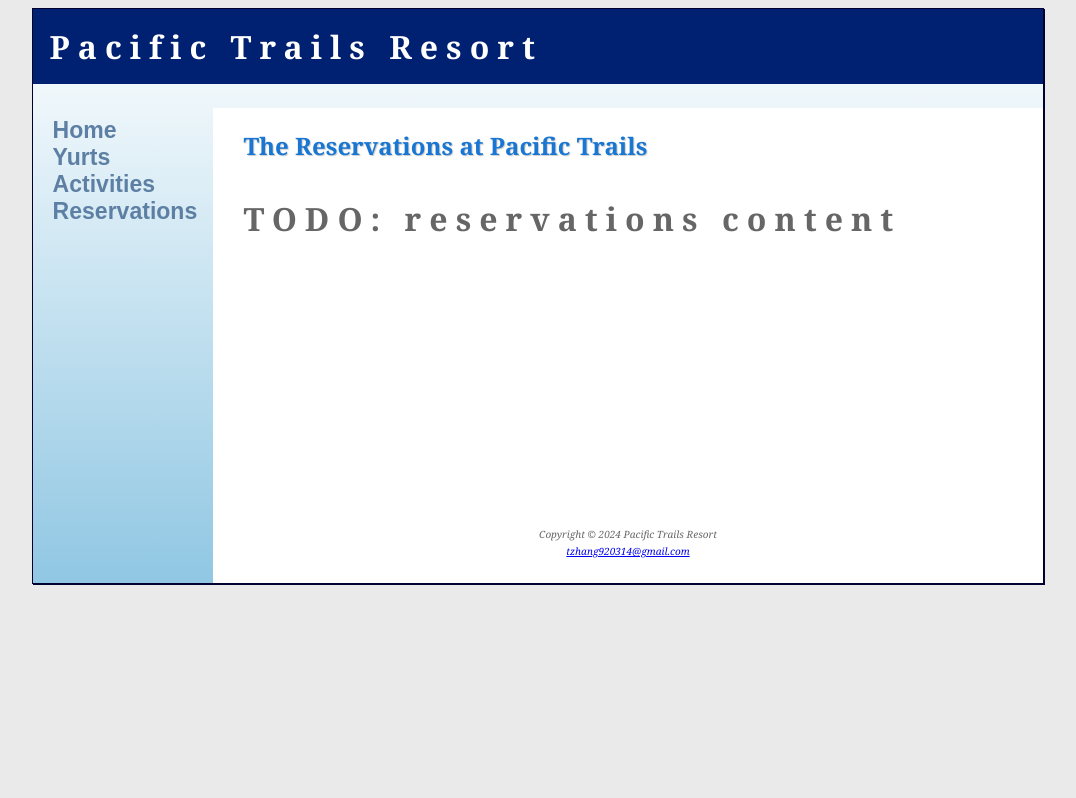
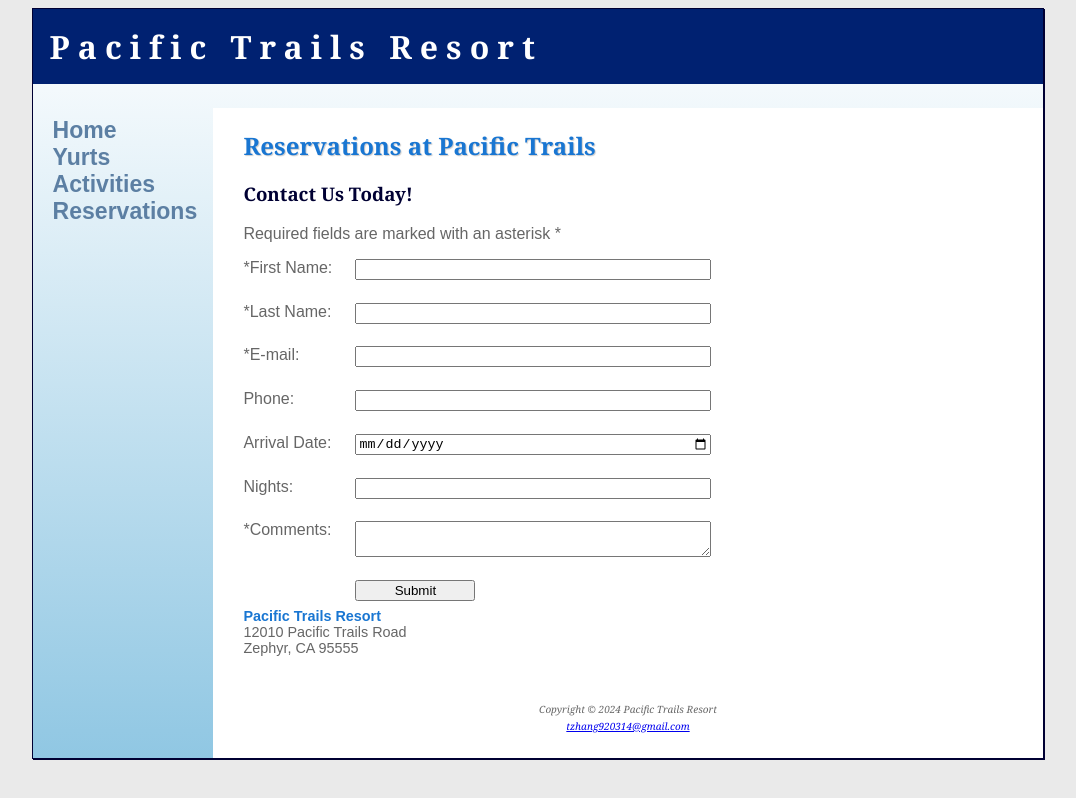
Before and after one commit to thomasz1112/pacific_trail, a plain HTML site: page reservations.html in a window 1280 px wide. Shown: the whole page, without its empty margins (102-1178 px from the left). Drawn offline with Linux system fonts and the light colour scheme.

Commit message:
form, new reservations page

```diff
--- a/reservations.html
+++ b/reservations.html
@@ -3,7 +3,7 @@
 
 <head>
 
-  <title>Pacific Trails Resort:Reservations</title>
+  <title>Pacific Trails Resort :: Reservations</title>
 
   <meta charset="utf-8">
   <meta name="viewport" content="width=device-width, initial-scale=1.0">
@@ -26,9 +26,38 @@
       </ul>
     </nav>
     <main>
-      <h2>The Reservations at Pacific Trails</h2>
-      <div style="height: 300px;">
-        <h1>TODO: reservations content</h1>
+      <h2> Reservations at Pacific Trails </h2>
+      <h3>Contact Us Today!</h3>
+      <p>Required fields are marked with an asterisk *</p>
+      <form method="post" action="http://webdevbasics.net/scripts/pacific.php">
+        <label for="myFName">*First Name:</label>
+        <input type="text" name="myFName" id="myFName" required="required">
+
+        <label for="myLName">*Last Name:</label>
+        <input type="text" name="myLName" id="myLName" required="required">
+
+        <label for="myEmail">*E-mail:</label>
+        <input type="email" name="myEmail" id="myEmail" required="required" size="35">
+
+        <label for="myPhone">Phone:</label>
+        <input type="tel" name="myPhone" id="myPhone" maxlength="12">
+
+        <label for="arrivalDate">Arrival Date:</label>
+        <input type="date" name="arrivalDate" id="arrivalDate">
+
+        <label for="numberofNights">Nights:</label>
+        <input type="number" name="numberofNights" id="numberofNights" min="1" max="14">
+
+        <label for="myComments">*Comments:</label>
+        <textarea name="myComments" id="myComments" rows="2" cols="30" required="required"></textarea>
+
+        <input type="submit" value="Submit">
+      </form>
+
+      <div id="contact">
+        <span class="resort">Pacific Trails Resort</span><br>
+        12010 Pacific Trails Road<br>
+        Zephyr, CA 95555<br>
       </div>
     </main>
     <footer>
--- a/styles/pacific.css
+++ b/styles/pacific.css
@@ -176,6 +176,16 @@ tr:nth-of-type(odd) {
   background-color: #f5fafc;
 }
 
+form {
+  display: flex;
+  flex-flow: column nowrap;
+}
+
+input,
+textarea {
+  margin-bottom: .5em;
+}
+
 @media (min-width: 600px) {
   nav ul {
     display: flex;
@@ -213,6 +223,20 @@ tr:nth-of-type(odd) {
   #special {
     grid-row: auto;
     grid-column: 1 / 5;
+  }
+
+  form {
+    display: grid;
+    grid-gap: 1em;
+    gap: 1em;
+    grid-template-columns: 6em 1fr;
+    grid-template-rows: auto;
+    width: 60%;
+  }
+
+  input[type="submit"] {
+    grid-column: 2 / 3;
+    width: 9em;
   }
 }
 
```
